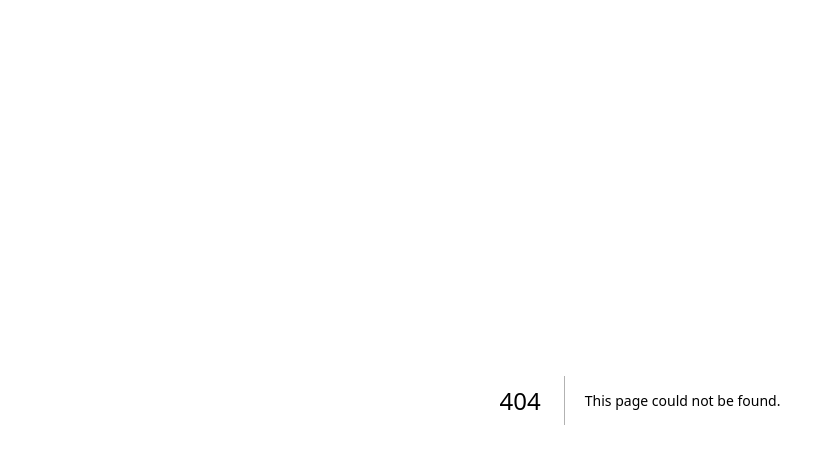
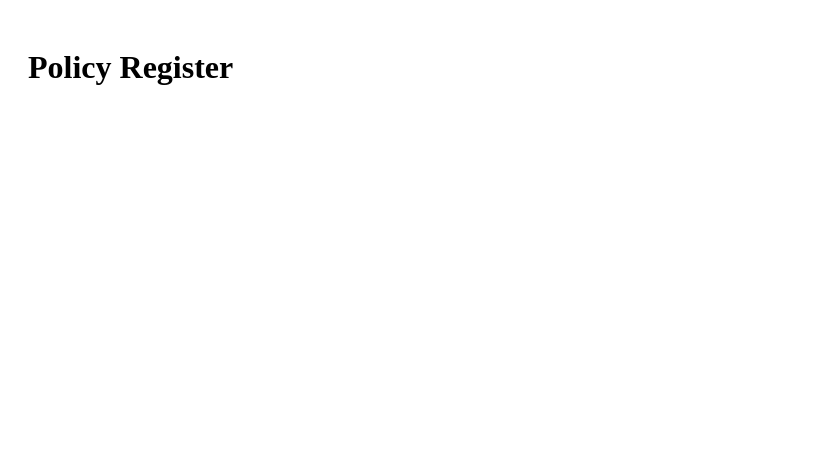
Before and after one commit to Arunsonly/property-insurance-portal, a Next.js app: page /admin/policy-register in a window 1280 px wide. Before the commit this address had no page. Shown: the top 464 px of the page, without its empty margins (0-815 px from the left). Built offline with nearby package versions, Linux system fonts and the light colour scheme.

Commit message:
Create policy-register.js

```diff
--- /dev/null
+++ b/pages/admin/policy-register.js
@@ -0,0 +1,7 @@
+export default function PolicyRegister() {
+  return (
+    <div style={{ padding: "20px" }}>
+      <h1>Policy Register</h1>
+    </div>
+  );
+}
```
